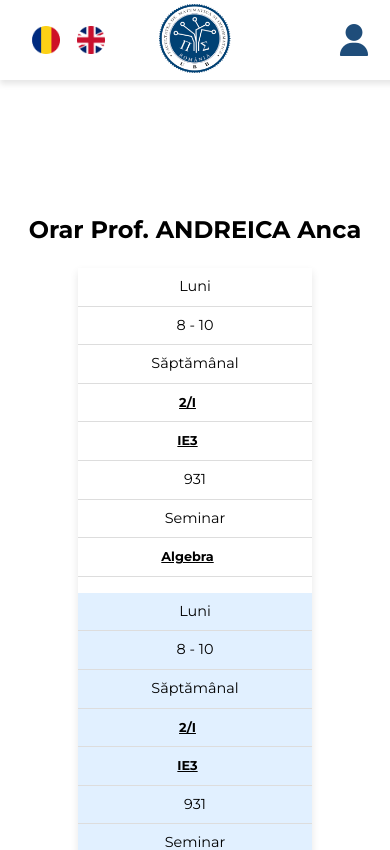
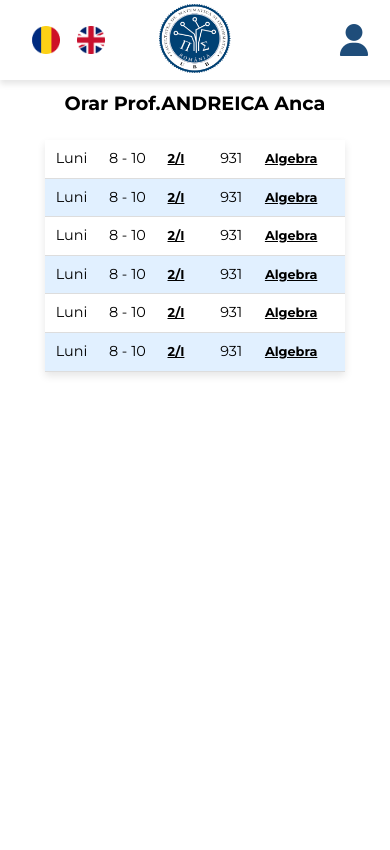
Before and after one commit to linzingandrei/OrarUBB-Frontend, a React (Vite) app in the folder orarubb-web_frontend/: page /teacher/1b2a3c45-678d-4f0a-bcde-f234567890ab in a window 390 px wide. Shown: the top 850 px of the page. Built offline with nearby package versions, Linux system fonts and the light colour scheme.

Commit message:
THE ORAR PROFESORI LOOKS DECENTQ
REUgQ0UgQ0FMSU4gR0VPUkdFU0NVIEUgUEUgTE9DVSAx😭😭😭😭😭😭😭😭😭😭

```diff
--- a/orarubb-web_frontend/src/components/professorSchedule/ProfessorSchedule.jsx
+++ b/orarubb-web_frontend/src/components/professorSchedule/ProfessorSchedule.jsx
@@ -1,9 +1,13 @@
-import './ProfessorSchedule.scss'
+import './ProfessorSchedule.scss';
 
 const ProfessorSchedule = ({ scheduleData, professor }) => {
   return (
     <div className="professor-schedule-table-container">
-        <h2 className="table-title">Orar Prof. {professor}</h2>
+      <h2 className="table-title">
+        <span className="orar">Orar Prof.</span>
+        <span className="professor-name">{professor}</span>
+      </h2>
+
       <table className="table">
         <thead>
           <tr>
@@ -19,23 +23,29 @@ const ProfessorSchedule = ({ scheduleData, professor }) => {
         </thead>
         <tbody>
           {scheduleData.map((item, index) => (
-              <tr key={index}> {/*this key has to be modified after working with real data to be unique*/}
-                <td>{item.class_day}</td>
-                <td>{item.start_hour} - {item.end_hour}</td>
-                <td>{item.frequency === 0 ? "Săptămânal" : item.frequency === 1 ? "Săptămâna impară" : "Săptămâna pară"}</td>
-                <td>
+            <tr key={index}>
+              <td data-label="Ziua">{item.class_day}</td>
+              <td data-label="Orele">{item.start_hour} - {item.end_hour}</td>
+              <td data-label="Frecventa">
+                {item.frequency === 0
+                  ? "Săptămânal"
+                  : item.frequency === 1
+                  ? "Săptămâna impară"
+                  : "Săptămâna pară"}
+              </td>
+              <td data-label="Sala">
                 <a href={`#${item.room}`} className="link">
                   {item.room}
                 </a>
               </td>
-                <td>
+              <td data-label="Anul">
                 <a href={`#${item.year}`} className="link">
                   {item.year}
                 </a>
               </td>
-                <td>{item.formation}</td>
-                <td>{item.class_type}</td>
-                <td>
+              <td data-label="Formatia">{item.formation}</td>
+              <td data-label="Tipul">{item.class_type}</td>
+              <td data-label="Disciplina">
                 <a href={`#${item.course_name}`} className="link">
                   {item.course_name}
                 </a>
--- a/orarubb-web_frontend/src/components/professorSchedule/ProfessorSchedule.scss
+++ b/orarubb-web_frontend/src/components/professorSchedule/ProfessorSchedule.scss
@@ -1,4 +1,4 @@
-.body {
+body {
   margin: 0;
   padding: 0;
   background-color: #FFFFFF;
@@ -8,21 +8,24 @@
   display: flex;
   flex-direction: column;
   align-items: center;
+  padding: 20px;
 
-  @media (max-height: 1200px) {
-    padding-top: 10rem;
+  padding-top: 5rem;
+
+  @media (max-width: 1200px) {
+    padding-top: 5rem;
   }
 
-  @media (max-height: 900px) {
-    padding-top: 10rem;
+  @media (max-width: 900px) {
+    padding-top: 4rem;
   }
 
-  @media (max-height: 812px) {
-    padding-top: 9rem;
+  @media (max-width: 770px) {
+    padding-top: 3rem;
   }
 
-  @media(max-height: 667px) {
-    padding-top: 8rem;
+  @media (max-width: 480px) {
+    padding-top: 2rem;
   }
 }
 
@@ -32,14 +35,45 @@
   color: #333;
   margin-bottom: 20px;
   text-align: center;
+
+  .orar {
+    font-size: 1.6rem;
+  }
+
+  .professor-name {
+    font-size: 1.6rem;
+  }
+
+  @media (max-width: 768px) {
+    .orar {
+      font-size: 1.4rem;
+    }
+
+    .professor-name {
+      font-size: 1.4rem;
+    }
+  }
+
+  @media (max-width: 480px) {
+    .orar {
+      font-size: 1.2rem;
+    }
+
+    .professor-name {
+      font-size: 1.2rem;
+    }
+  }
 }
 
 .table {
-  width: 60%;
+  min-width: 300px;
+  width: 100%;
+  max-width: 1000px;
   border-collapse: collapse;
   box-shadow: 0 4px 8px rgba(0, 0, 0, 0.1);
   font-family: Arial, sans-serif;
   color: #333;
+  overflow-x: auto;
 
   thead {
     color: black;
@@ -64,7 +98,7 @@
       }
 
       td {
-        padding: 8px;
+        padding: 4px;
         border-bottom: 1px solid #ddd;
         text-align: center;
 
@@ -76,6 +110,46 @@
       }
     }
   }
+
+  @media (max-width: 770px) {
+    thead {
+      display: table-header-group;
+    }
+
+    tbody {
+      tr {
+        display: table-row;
+      }
+
+      td {
+        display: table-cell;
+        padding: 10px;
+        border: none;
+        text-align: left;
+        word-wrap: break-word;
+        overflow-wrap: break-word;
+      }
+    }
+
+    th:nth-child(3),
+    td:nth-child(3),
+    th:nth-child(5),
+    td:nth-child(5),
+    th:nth-child(7),
+    td:nth-child(7) {
+      display: none;
+    }
+  }
+
+  @media (max-width: 480px) {
+    td {
+      padding: 5px;
+    }
+
+    .table-title {
+      font-size: 1rem;
+    }
+  }
 }
 
 html {
```
Lines whose indentation alone changed are shown as unchanged.
